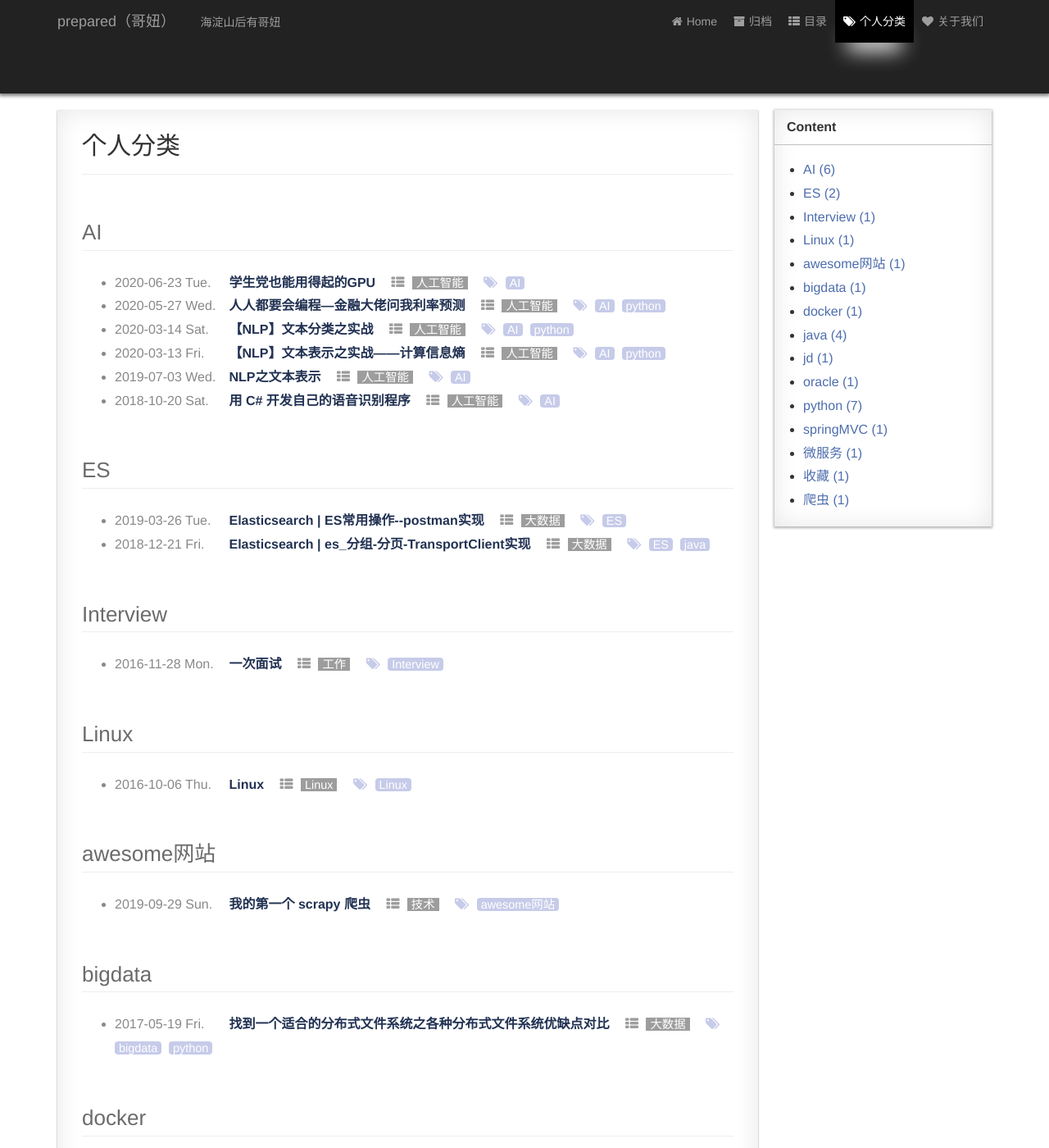
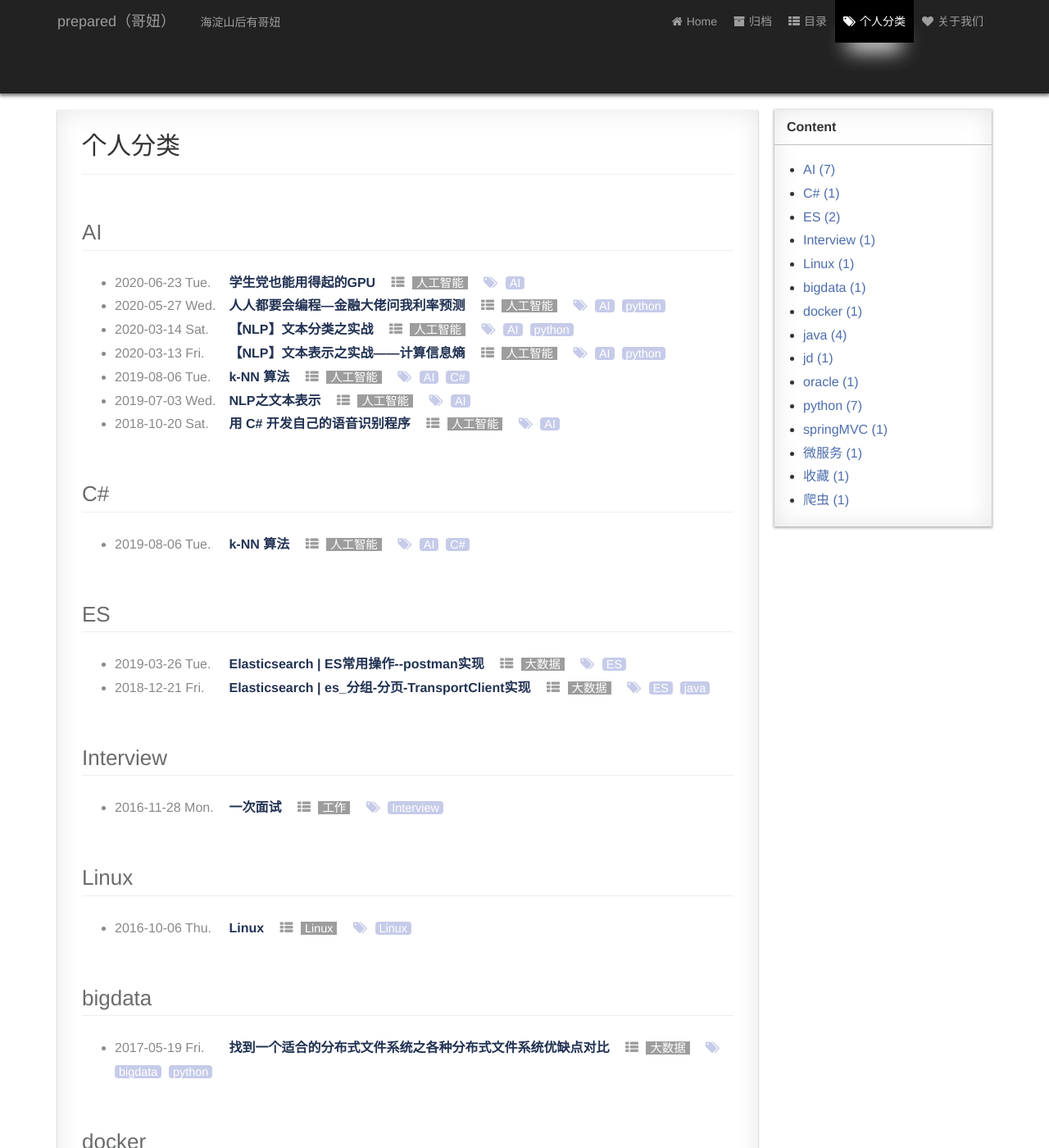
Before and after one commit to prepared48/zhongsb.github.io, a Jekyll site: the page built from page/2tags.html, in a window 1280 px wide and 1400 px high. Shown: the whole window at 82% size. Built offline with Jekyll 4.4.1, drawn with Linux system fonts in a browser that asks for light colours; comment, search, counter and statistics services are not loaded; a style sheet for code colours, icons or effects is not loaded; some of the changed lines change nothing that is shown.

Commit message:
update post

```diff
--- a/_posts/2019-08-06-KNN.md
+++ b/_posts/2019-08-06-KNN.md
@@ -1,97 +1,113 @@
 ---
 layout: post
-title:  "我的第一个 scrapy 爬虫"
-date:   2019-09-29 15:14:54
-categories: 技术
-tags: awesome网站
+title:  "k-NN 算法"
+date:   2019-08-06 15:14:54
+categories: 人工智能
+tags: AI C#
 mathjax: true
 ---
 
-安装 python
-
-这个就不用我说了吧，网上教程一大堆
+KNN算法
 
 
 
 
-安装 scrapy 包
+![](https://mmbiz.qpic.cn/mmbiz_jpg/AATfINicibXHoWM9jsic2VxcyFpEqC5ibbz85vWrSqTox7sibLVvwsbLXNP0HKqwhFwEmudThicXOvCgUXw29Tg6ODHw/640?wx_fmt=jpeg&tp=webp&wxfrom=5&wx_lazy=1)
 
-    pip install scrapy
+算法思想：
 
-创建 scrapy 项目
+1. 计算所求向量距离已知向量的距离；思想和二维思想一样。
 
-    scrapy startproject aliSpider
+2. 对所有距离进行排序，取前k个，统计各个标签出现的次数（总数为k) ; // {'A': 1, 'B': 2}
 
-进入项目目录下，创建爬虫文件
+3. 统计后，对其进行排序; // [('B', 2), ('A', 1)
 
-cmd 进入项目目录，执行命令：
-
-    scrapy genspider -t crawl alispi job.alibaba.com
-
-编写 items.py 文件
-
-    # -*- coding: utf-8 -*-
-
-    # Define here the models for your scraped items
-    #
-    # See documentation in:
-    # https://doc.scrapy.org/en/latest/topics/items.html
-
-    import scrapy
-
-
-    class AlispiderItem(scrapy.Item):
-        # define the fields for your item here like:
-        detail = scrapy.Field()
-        workPosition = scrapy.Field()
-        jobclass = scrapy.Field()
-
-编写 alispi.py 文件
-
-    # -*- coding: utf-8 -*-
-    import scrapy
-    from scrapy.linkextractors import LinkExtractor
-    from scrapy.spiders import CrawlSpider, Rule
-    from aliSpider.items import AlispiderItem
-
-
-    class AlispiSpider(CrawlSpider):
-        name = 'alispi'
-        allowed_domains = ['job.alibaba.com']
-        start_urls = ['https://job.alibaba.com/zhaopin/positionList.html#page/0']
-        pagelink = LinkExtractor(allow=("\d+"))
-        rules = (
-            Rule(pagelink, callback='parse_item', follow=True),
-        )
-
-        def parse_item(self, response):
-            # for each in response.xpath("//tr[@style='display:none']"):
-            for each in response.xpath("//tr"):
-                item = AlispiderItem()
-                # 职位名称
-                item['detail'] = each.xpath("./td[1]/span/a/@href").extract()
-                # # # 详情连接
-                item['workPosition'] = each.xpath("./td[3]/span/text()").extract()
-                # # # 职位类别
-                item['jobclass'] = each.xpath("./td[2]/span/text()").extract()
-                yield item
-
-执行
-
-    scrapy crawl alispi
-
-输出到文件 items.json
-
-    scrapy crawl alispi -o items.json
-
-执行成功会显示如下内容
+4. 返回第一个也就是距离最近的点的分类。// B
 
 
 
-版本说明
+python实现：
 
-    python 3.5.5
+进入kNN.py的目录，执行python命令：mac和linux系统直接cd到kNN.py的目录，执行python即可；如果是windows则需要先进入到python.exe的目录，然后执行python，或者执行：c:\Python2.6\python.exe
 
-参考：https://scrapy-chs.readthedocs.io/zh_CN/0.24/topics/selectors.html
 
-关注微信公众号 [prepared]，与博主深入探讨。
+
+    ＃kNN.py
+
+
+
+    from numpy import *
+    import operator
+
+    def createDataSet():
+
+        group ＝array([[1.0,1.1],[1.0,1.0],[0,0],[0,0.1]])
+
+        labels = ['A','A','B','B']
+        return group, labels
+
+    def classify0(intX, dataSet, labels, k):
+        dataSetSize = dataSet.shape[0]
+
+        diffMat = tile(intX, (dataSetSize,1)) - dataSet
+
+        sqDiffMat = diffMat ** 2
+
+        sqDistances = sqDiffMat.sum(axis=1)
+
+        distances = sqDistances ** 0.5
+
+        sortedDistIndicies = distances.argsort()
+
+        classCount = {}
+
+        for i in range(k):
+
+            voteIlabel = labels[sortedDistIndicies[i]]
+
+            print voteIlabel
+
+            classCount[voteIlabel] = classCount.get(voteIlabel,0) + 1
+
+        print classCount
+
+        sortedClassCount = sorted(classCount.iteritems(), key = operator.itemgetter(1),reverse=True)
+        print sortedClassCount
+
+
+
+进入kNN.py的目录，执行python命令：
+
+mac和linux系统直接cd到kNN.py的目录，执行python即可；
+
+如果是windows则需要先进入到python.exe的目录，然后执行python，或者执行：
+
+    c:\Python2.6\python.exe
+
+    import kNN
+
+    group,labels = kNN.createDataSet()
+
+group 验证
+
+    a = kNN.classify0([0,0], group, labels, 3)
+
+
+
+输出：
+
+    B
+
+    {'B': 1}
+
+    B
+
+    {'B': 2}
+
+    A
+
+    {'A': 1, 'B': 2}
+
+
+
+参考：《机器学习实战》［Peter Harrington]
```
